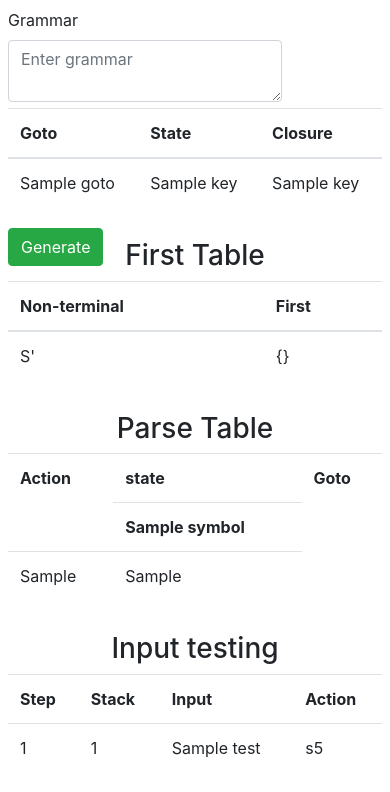
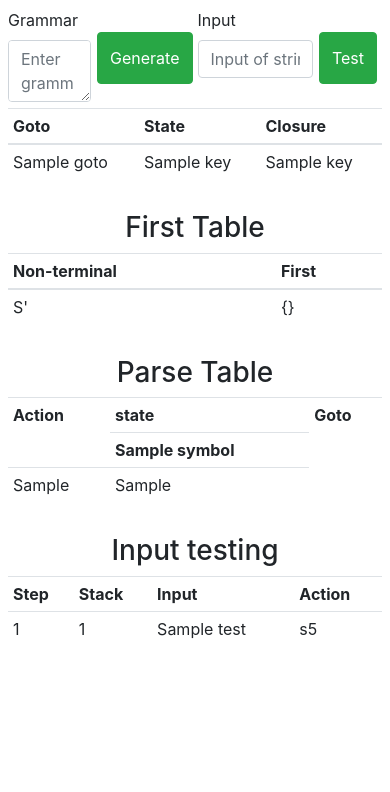
Before and after one commit to buddha231/CLR-parser, a Flask app: template CLR web/templates/cannonical.html in a window 390 px wide. Shown: the top 792 px of the page. Run offline with Flask 2, Linux system fonts and the light colour scheme; the template is opened without the code that fills it: most values are stand-ins (such as "Sample title", 1, 10 or a date in 2020); some libraries are stand-ins or nearby versions.

Commit message:
change frontend

```diff
--- a/CLR web/server.py
+++ b/CLR web/server.py
@@ -22,3 +22,4 @@
         print(f"{items=}")
 
         return render_template('cannonical.html', dictionary=items, symbols= sym_list, goto_list=goto_list, clr_items = clr_items, input_test=input_test)
+    return render_template('cannonical.html')
--- a/CLR web/templates/cannonical.html
+++ b/CLR web/templates/cannonical.html
@@ -10,6 +10,9 @@
     <style>
       *{
         box-sizing: border-box;
+      }
+      td, th{
+        padding: 5px !important;
       }
       /* Extra large devices (large laptops and desktops, 1200px and up) */
       @media only screen and (max-width: 1200px) {
@@ -38,6 +41,12 @@
         .grammar {
           margin-top: 0 !important;
         }
+        form {
+          display: flex;
+        }
+        .btn {
+          margin-right: 5px !important;
+        }
       }
     </style>
     <title>Cannonical LR Parser</title>
@@ -54,11 +63,14 @@
             <label for="grammar">Grammar</label>
             <textarea placeholder="Enter grammar" class="form-control" id="grammar" name="grammar"></textarea>
           </div>
+          <input type="submit"  class="btn btn-success my-4" value="Generate"/>
+        </form>
+        <form>
           <div class="form-group">
             <label for="input">Input</label>
             <input type="text" placeholder="Input of strings" class="form-control" id="input" name="string"></textarea>
           </div>
-          <input type="submit"  class="btn btn-success my-4" value="Generate"/>
+          <input type="submit"  class="btn btn-success my-4" value="Test"/>
         </form>
       </aside>
       <div class="main__container" style="width: 70%;">
```
